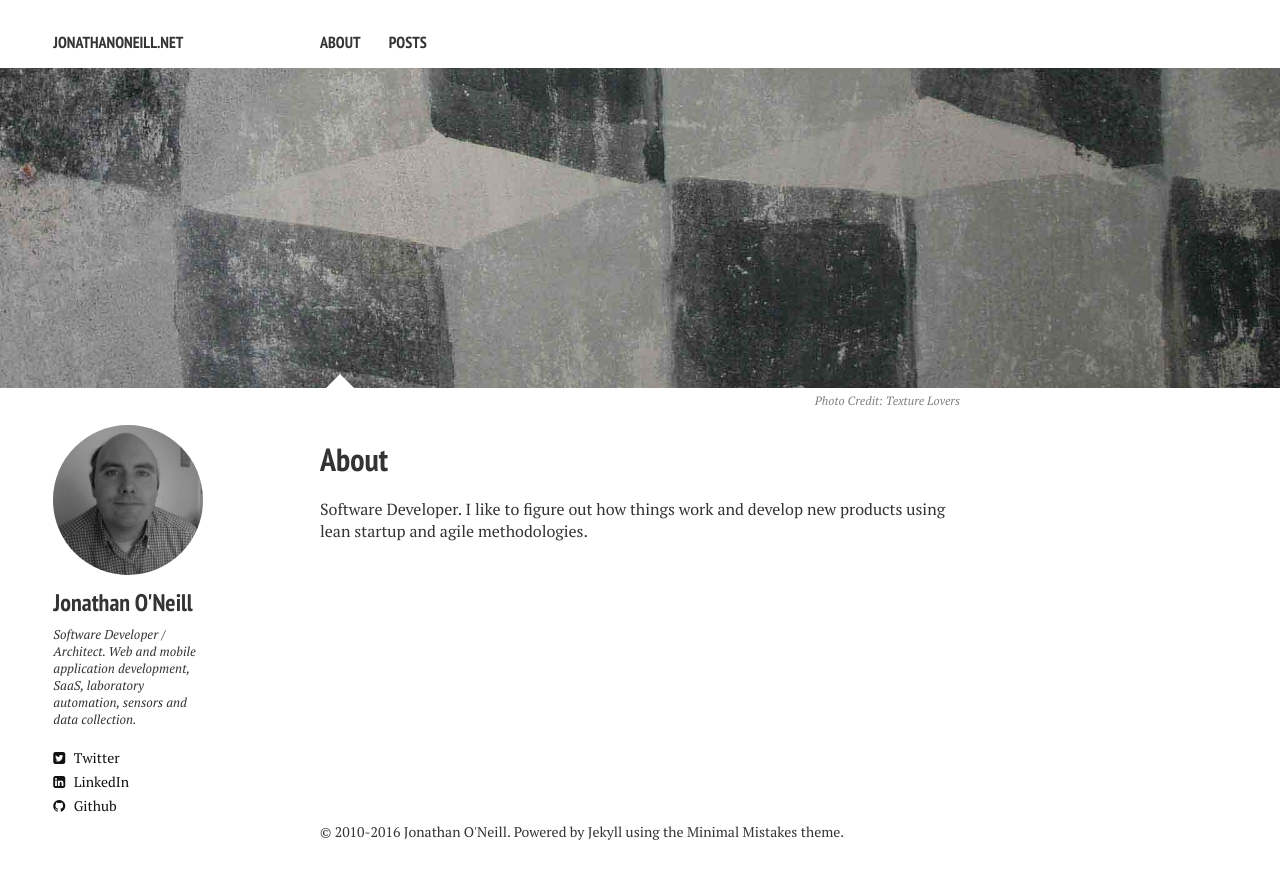
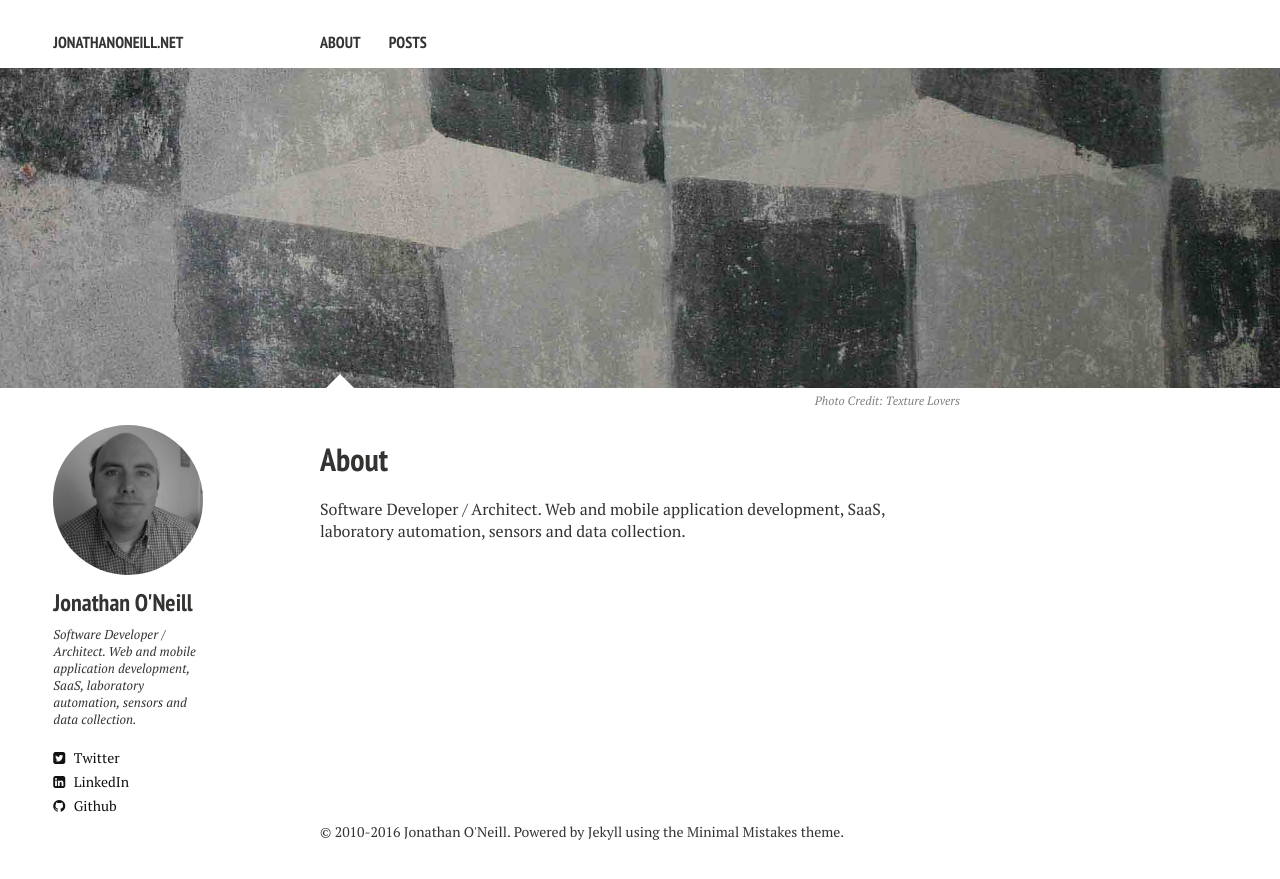
Before and after one commit to jonathanoneill/jonathanoneill.github.io, a Jekyll site: the page built from about.md, in a window 1280 px wide. Shown: the top 879 px of the page. Built offline with Jekyll 4.4.1, drawn with Linux system fonts in a browser that asks for light colours; nearby versions of some CDN libraries; Markdown is read by kramdown in place of the engine named in the settings.

Commit message:
Updated bio

```diff
--- a/about.md
+++ b/about.md
@@ -12,4 +12,4 @@
   creditlink: http://texturelovers.com
 ---
 
-Software Developer. I like to figure out how things work and develop new products using lean startup and agile methodologies.
+Software Developer / Architect. Web and mobile application development, SaaS, laboratory automation, sensors and data collection.
```
